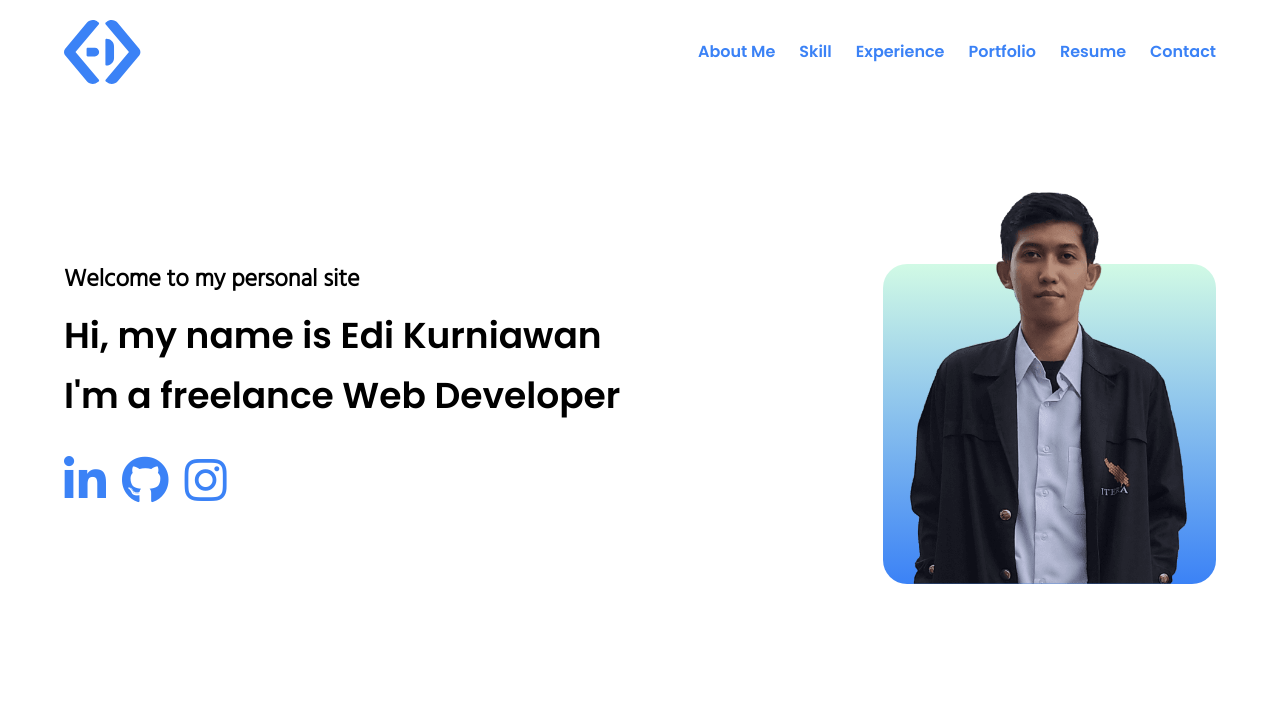
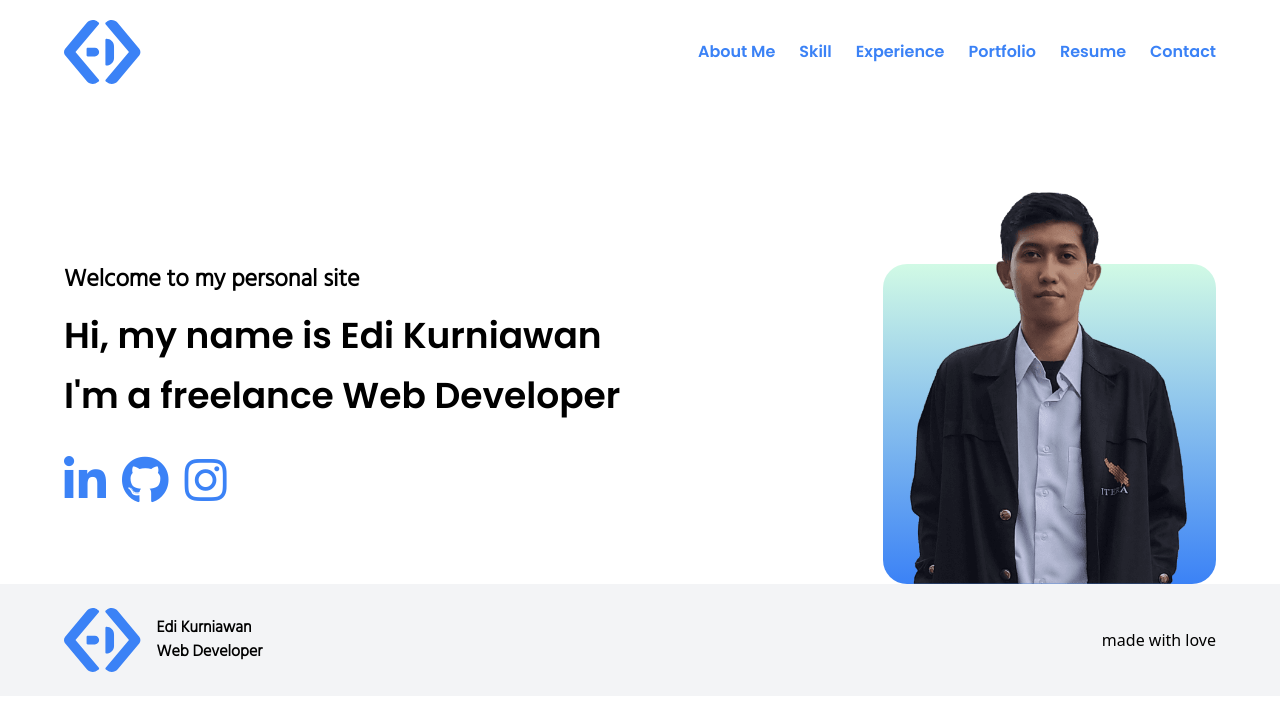
Before and after one commit to edikurniawan-dev/edikurniawan.dev, a React (Create React App) app: page / in a window 1280 px wide. Shown: the top 710 px of the page. Built offline with nearby package versions, Linux system fonts and the light colour scheme.

Commit message:
add footer section

```diff
--- a/src/App.js
+++ b/src/App.js
@@ -1,6 +1,7 @@
 import Router from './router/Index';
 import React from 'react';
 import Navbar from './components/Navbar';
+import Footer from './components/Footer';
 
 import './tailwind.css';
 
@@ -11,6 +12,9 @@ const App = () => {
                 <Navbar />
                 <Router />
             </div>
+            <div className="w-full bg-gray-100">
+                <Footer />
+            </div>
         </div>
     );
 };
```
